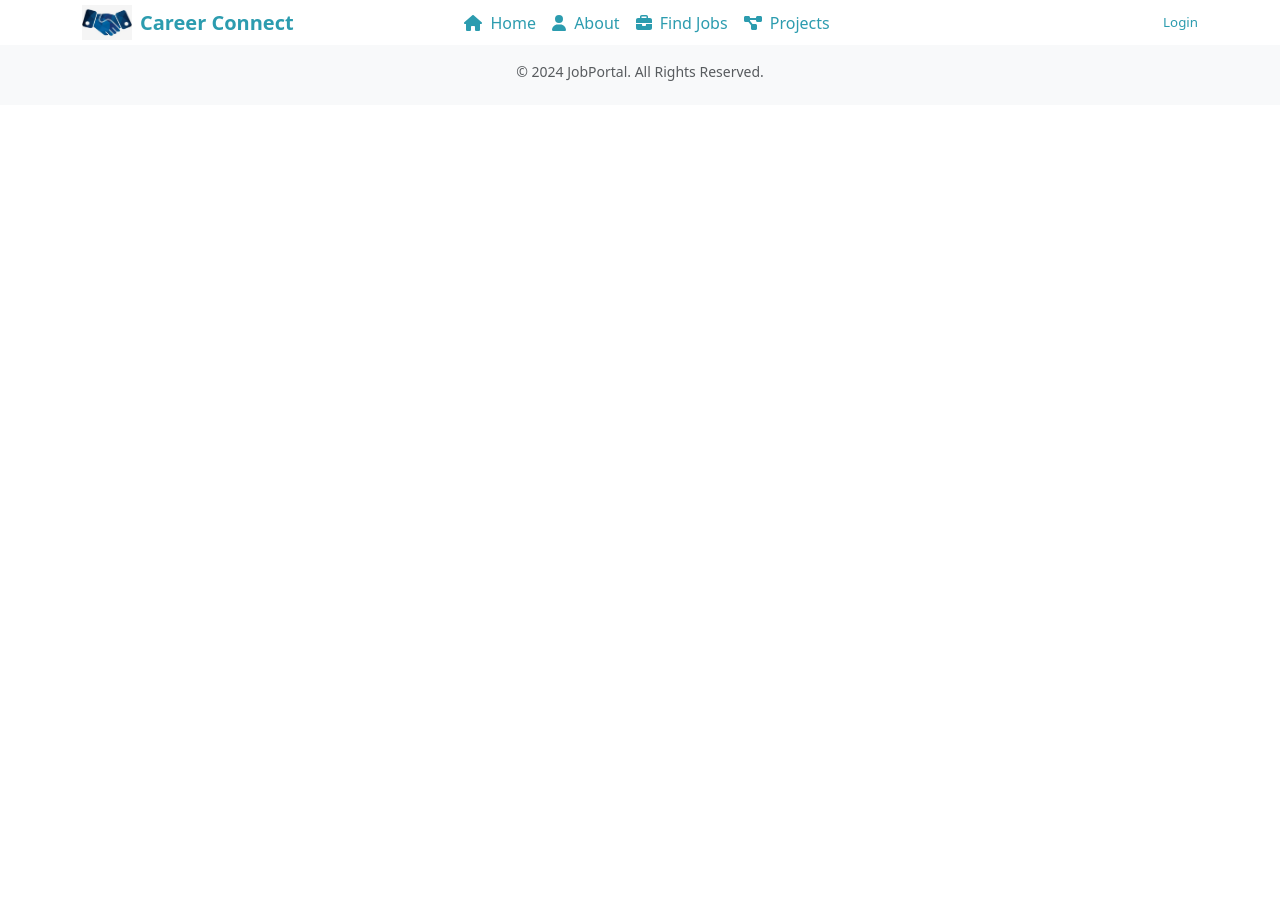
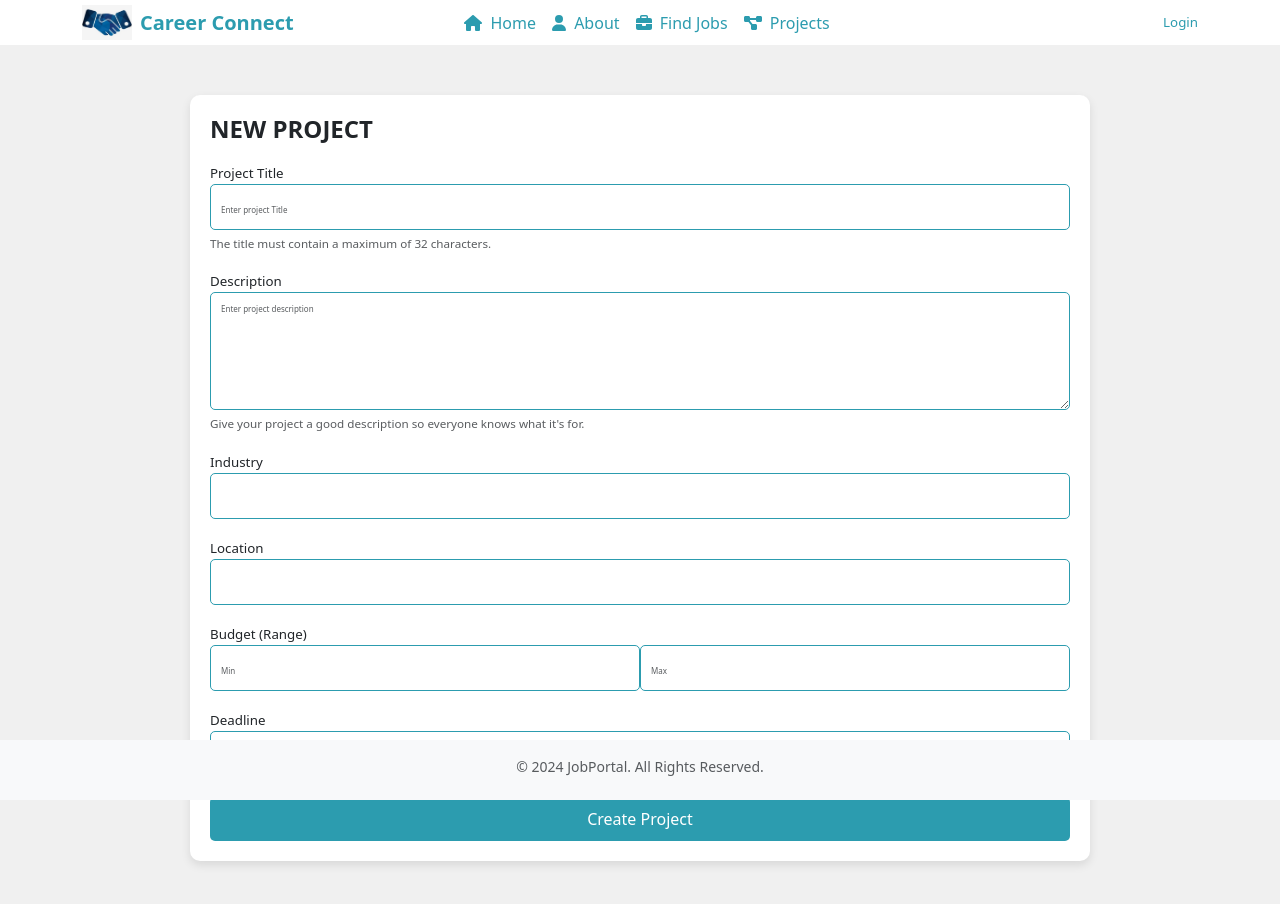
Before and after one commit to safasuli01/Career_Connect, a React (Create React App) app in the folder frontend/: page /projectpost in a window 1280 px wide. Shown: the top 904 px of the page. Before the commit the page ends 800 px from the top, so only its background shows below. Built offline with nearby package versions, Linux system fonts and the light colour scheme; the HTML template or start-up script is replaced by a standard one.

Commit message:
add project post form

```diff
--- a/frontend/package.json
+++ b/frontend/package.json
@@ -20,6 +20,7 @@
     "react-dom": "^18.3.1",
     "react-router-dom": "^6.26.2",
     "react-scripts": "^5.0.1",
+    "styled-components": "^6.1.13",
     "web-vitals": "^2.1.4"
   },
   "scripts": {
--- a/frontend/src/components/style.css
+++ b/frontend/src/components/style.css
@@ -11,6 +11,7 @@ body{
 
   .footer {
     background-color: #f8f9fa;
+    position: fixed;
     left: 0;
     bottom: 0;
     width: 100%;
--- /dev/null
+++ b/frontend/src/pages/ProjectPost/ProjectPost.css
@@ -0,0 +1,107 @@
+/* Container for the form */
+.new-project-form {
+    display: block;
+    padding: 20px;
+    background-color: #f0f0f0;
+    min-height: 100vh; /* This ensures the background covers the full page */
+  }
+
+  .form {
+    background-color: white;
+    padding: 20px;
+    border-radius: 10px;
+    box-shadow: 0 4px 10px rgba(0, 0, 0, 0.1);
+    width: 100%; /* Full width on small screens */
+    max-width: 900px; /* Limit the width on larger screens */
+    margin: 20px auto; /* Center horizontally */
+ margin-bottom: 100px;
+ margin-top: 30px;
+    position: relative;
+  }
+
+  .form-header {
+
+    display: flex;
+    justify-content: space-between;
+    align-items: center;
+    margin-bottom: 20px;
+  }
+
+  .form-header h2 {
+    font-size: 1.5rem;
+    font-weight: bold;
+    margin: 0;
+  }
+
+
+  .form-group {
+    margin-bottom: 20px;
+  }
+
+  .form-control {
+    width: 100%;
+    padding: 10px;
+    font-size: 1rem;
+    border: 1px solid #2c9caf;
+    border-radius: 5px;
+  }
+
+  .form-control:focus {
+    border-color: #2c9caf;
+    outline: none;
+  }
+
+  small.form-text {
+    display: block;
+    margin-top: 5px;
+    color: #888;
+  }
+
+  .btn-primary {
+    background-color: #2c9caf;
+    color: white;
+    width: 100%;
+    padding: 10px;
+    font-size: 1rem;
+    border: none;
+    border-radius: 5px;
+    cursor: pointer;
+  }
+
+  .btn-primary:hover {
+    background-color: #dff0f1;
+    color: #2c9caf;
+    border: 2px solid #2c9caf;
+
+  }
+  /* ///////////////////////////// */
+/* Placeholder styling for all form fields */
+::placeholder {
+    color: #888; /* Gray color for placeholder */
+    font-size: 0.5rem; /* Smaller font size */
+    opacity: 1; /* Ensures the color is not transparent */
+  }
+
+  /* Webkit-based browsers (Chrome, Safari, etc.) */
+  ::-webkit-input-placeholder {
+    color: #888;
+    font-size: 0.5rem;
+  }
+
+  /* Mozilla Firefox */
+  ::-moz-placeholder {
+    color: #888;
+    font-size: 0.6rem;
+  }
+
+  /* Internet Explorer 10-11 */
+  :-ms-input-placeholder {
+    color: #888;
+    font-size: 0.9rem;
+  }
+
+  /* Microsoft Edge */
+  :-moz-placeholder {
+    color: #888;
+    font-size: 0.9rem;
+  }
--- /dev/null
+++ b/frontend/src/pages/ProjectPost/Projectpost.jsx
@@ -0,0 +1,185 @@
+import React, { useState } from 'react';
+import './ProjectPost.css'; // Include the CSS file for custom styles
+
+const NewProjectForm = () => {
+  const [formData, setFormData] = useState({
+    projectTitle: '',
+    description: '',
+    industry: '',
+    location: '',
+    budgetMin: '',
+    budgetMax: '',
+    deadline: '',
+  });
+
+  const handleChange = (e) => {
+    const { name, value } = e.target;
+    setFormData({ ...formData, [name]: value });
+  };
+
+  const handleSubmit = (e) => {
+    e.preventDefault();
+
+    // Validation
+    if (!formData.projectTitle || formData.projectTitle.length > 32) {
+      alert('Please enter a valid project title (max 32 characters)');
+      return;
+    }
+    if (!formData.description) {
+      alert('Please enter a project description');
+      return;
+    }
+    if (!formData.industry) {
+      alert('Please select an industry');
+      return;
+    }
+    if (!formData.location) {
+      alert('Please select a location');
+      return;
+    }
+    if (!formData.budgetMin || !formData.budgetMax || Number(formData.budgetMin) >= Number(formData.budgetMax)) {
+      alert('Please enter a valid budget range');
+      return;
+    }
+    if (!formData.deadline) {
+      alert('Please select a deadline');
+      return;
+    }
+
+    console.log(formData);
+  };
+
+  return (
+    <div className="new-project-form">
+      <form className="form " onSubmit={handleSubmit}>
+        <div className="form-header text-center">
+          <h2 className=''>New Project</h2>
+        </div>
+
+        {/* Project Title */}
+        <div className="form-group">
+          <label htmlFor="projectTitle">Project Title</label>
+          <input
+            className="form-control"
+            id="projectTitle"
+            name="projectTitle"
+            placeholder="Enter project Title"
+
+            value={formData.projectTitle}
+            onChange={handleChange}
+            maxLength="32"
+            required
+          />
+          <small className="form-text text-muted">
+            The title must contain a maximum of 32 characters.
+          </small>
+        </div>
+
+        {/* Description */}
+        <div className="form-group">
+          <label htmlFor="description">Description</label>
+          <textarea
+            className="form-control"
+
+            id="description"
+            name="description"
+            placeholder="Enter project description"
+            value={formData.description}
+            onChange={handleChange}
+            rows="4"
+            required
+          />
+          <small className="form-text text-muted">
+            Give your project a good description so everyone knows what it's for.
+          </small>
+        </div>
+
+        {/* Industry */}
+        <div className="form-group">
+          <label  htmlFor="industry">Industry</label>
+
+          <select
+            className="form-control"
+            id="industry"
+            name="industry"
+            value={formData.industry}
+            onChange={handleChange}
+            required
+          >
+            <option value="" disabled></option>
+            <option value="Tech">Tech</option>
+            <option value="Finance">Finance</option>
+            <option value="Healthcare">Healthcare</option>
+            <option value="Education">Education</option>
+          </select>
+        </div>
+
+        {/* Location */}
+        <div className="form-group">
+          <label htmlFor="location">Location</label>
+          <select
+            className="form-control"
+            id="location"
+            name="location"
+            value={formData.location}
+            onChange={handleChange}
+            required
+          >
+            <option value="" disabled></option>
+            <option value="Prague">Prague</option>
+            <option value="Remote">Remote</option>
+            <option value="Melbourne">Melbourne</option>
+            <option value="Bangalore">Bangalore</option>
+            <option value="Nicosia">Nicosia</option>
+            <option value="Tokyo">Tokyo</option>
+          </select>
+        </div>
+
+        {/* Budget */}
+        <div className="form-group">
+          <label htmlFor="budget">Budget (Range)</label>
+          <div className="d-flex">
+            <input
+              type="number"
+              className="form-control mr-2"
+              id="budgetMin"
+              name="budgetMin"
+              placeholder="Min"
+              value={formData.budgetMin}
+              onChange={handleChange}
+              required
+            />
+            <input
+              type="number"
+              className="form-control"
+              id="budgetMax"
+              name="budgetMax"
+              placeholder="Max"
+              value={formData.budgetMax}
+              onChange={handleChange}
+              required
+            />
+          </div>
+        </div>
+
+        {/* Deadline */}
+        <div className="form-group">
+          <label htmlFor="deadline">Deadline</label>
+          <input
+            type="date"
+            className="form-control"
+            id="deadline"
+            name="deadline"
+            value={formData.deadline}
+            onChange={handleChange}
+            required
+          />
+        </div>
+
+        <button type="submit" className="btn btn-primary">Create Project</button>
+      </form>
+    </div>
+  );
+};
+
+export default NewProjectForm;
--- a/frontend/src/routes/AppRoute.js
+++ b/frontend/src/routes/AppRoute.js
@@ -12,6 +12,10 @@ import JobList from '../pages/JobList/JobList.jsx';
 import JobDetails from '../pages/JobDetails/JobDetails.jsx';
 import Company from '../pages/CompanyProfile/CompanyProfile.jsx';
 import ProjectList from '../pages/ProjectList/ProjectList.jsx';
+import ProjectPost from '../pages/ProjectPost/Projectpost.jsx';
+// import JobPost from '../pages/JobPost/JobPost.jsx';
+
+
 
 
 
@@ -35,6 +39,10 @@ function AppRoutes() {
             <Route path="/jobs" element={<JobList />} />
             <Route path="jobdetails" element={<JobDetails />} />
             <Route path="/projects" element={<ProjectList />} />
+            <Route path="/projectpost" element={<ProjectPost />} />
+            {/* <Route path="/jobpost" element={<JobPost />} /> */}
+
+
 
           </Routes>
       <Footer />
```
Also changed, not shown: 1 other file (tests, documents, lock files or other folders).
